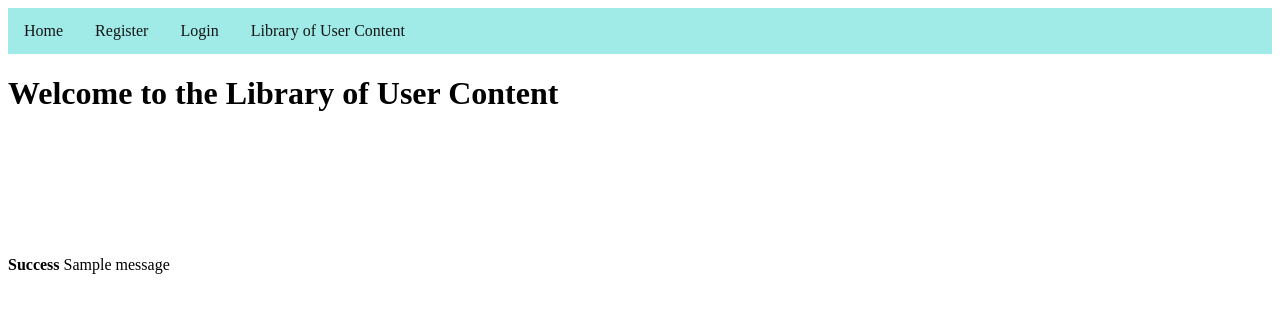
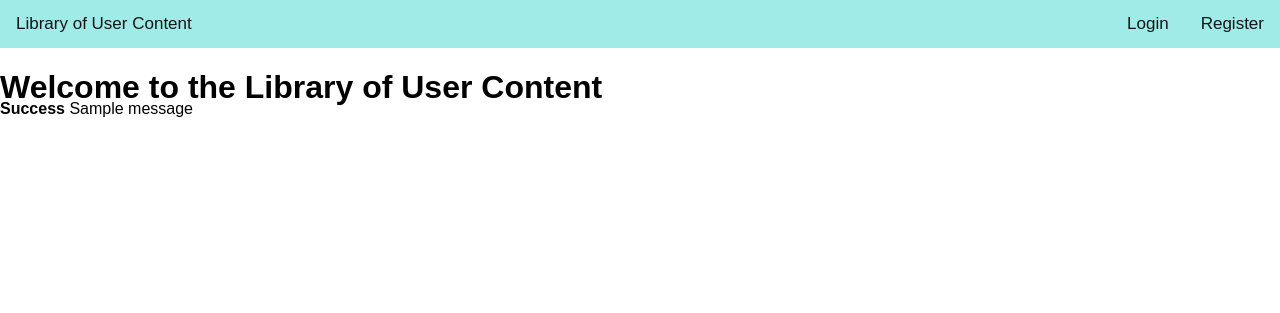
Before and after one commit to AleksandarMaznev/websiteprojectdjango, a Django app: template templates/web/index.html in a window 1280 px wide. Shown: the top 313 px of the page. Run offline with Django 3.2, Linux system fonts and the light colour scheme; the template is opened without the code that fills it, so the values that code supplies are empty; tables that the repository leaves empty hold one stand-in row (values such as "Sample post"); one stand-in notice (Sample message) is shown.

Commit message:
loads of updates

```diff
--- /dev/null
+++ b/static/styles/form.css
@@ -0,0 +1,29 @@
+.form {
+    width: 500px;
+    margin: 0 auto;
+    padding: 20px;
+    border: 1px solid #ccc;
+}
+
+h2 {
+    text-align: center;
+}
+
+input {
+    width: 100%;
+    padding: 10px;
+    margin-bottom: 10px;
+    border: 1px solid #ccc;
+}
+
+button {
+    width: 100%;
+    padding: 10px;
+    margin-bottom: 10px;
+    border: 1px solid #ccc;
+    cursor: pointer;
+}
+
+.error {
+    color: red;
+}
--- a/static/styles/navbar.css
+++ b/static/styles/navbar.css
@@ -1,25 +1,71 @@
-ul {
-  list-style-type: none;
+/*ul {*/
+/*  list-style-type: none;*/
+/*  margin: 0;*/
+/*  padding: 0;*/
+/*  overflow: hidden;*/
+/*  background-color: #A0EBE7;*/
+/*}*/
+
+/*li {*/
+/*  float: left;*/
+/*}*/
+
+/*li a {*/
+/*  display: block;*/
+/*  color: #151517;*/
+/*  text-align: center;*/
+/*  padding: 14px 16px;*/
+/*  text-decoration: none;*/
+/*}*/
+
+/*!* Change the link color to #111 (black) on hover *!*/
+/*li a:hover {*/
+/*  !*filter: brightness(50%)*!*/
+/*  background-color: #496B69 ;*/
+/*}*/
+
+/*!*.split {*!*/
+/*!*    float: right;*!*/
+/*!*    border-left: 1px solid #ddd;*!*/
+/*!*    padding-left: 1rem;*!*/
+/*!*}*!*/
+
+body {
   margin: 0;
-  padding: 0;
-  overflow: hidden;
-  background-color: #A0EBE7;
+  font-family: Arial, Helvetica, sans-serif;
 }
 
-li {
-  float: left;
+/* Create a top navigation bar with a black background color  */
+.topnav {
+  background-color: #A0EBE7;
+  overflow: hidden;
 }
 
-li a {
-  display: block;
+/* Style the links inside the navigation bar */
+.topnav a {
+  float: right;
   color: #151517;
   text-align: center;
   padding: 14px 16px;
   text-decoration: none;
+  font-size: 17px;
 }
 
-/* Change the link color to #111 (black) on hover */
-li a:hover {
-  /*filter: brightness(50%)*/
-  background-color: #496B69 ;
+/* Change the color of links on hover */
+.topnav a:hover {
+  background-color: #496B69;
+  color: whitesmoke;
+
 }
+
+/* Create a right-aligned (split) link inside the navigation bar */
+.topnav a.split {
+  float: left;
+  background-color: #A0EBE7;
+  color: #151517;
+}
+
+#messages {
+    position: absolute;
+    top: 100px;
+}
--- a/templates/web/alert.html
+++ b/templates/web/alert.html
@@ -1,11 +1,9 @@
 {% load static %}
 
 
-    {% if messages %}
+<div id="messages">
     {% for message in messages %}
-             <div id="message" class="container-fluid animated fadeInUp" style="position:absolute; z-index:1000; top:32%;">
-                  <div class="row text-center">
-                       <div class="ml-auto mr-2 col-4 alert alert-{{ message.tags }} alert-dismissible text-center" role="alert">
+        <div class="alert alert-{{ message.tags }} alert-dismissible text-center">
             <strong>
                 {% if message.level == DEFAULT_MESSAGE_LEVELS.ERROR %}
                     Error:
@@ -15,7 +13,5 @@
             </strong>
             {{ message }}
         </div>
+    {% endfor %}
 </div>
-               </div>
-            {% endfor %}
-      {% endif %}
--- a/templates/web/navbar.html
+++ b/templates/web/navbar.html
@@ -3,23 +3,17 @@
     <nav>
         {% if not profile.is_authenticated %}
             <div class="topnav">
-            <ul>
-                <li><a href="{% url 'index' %}">Home</a></li>
-                <li><a href="{% url 'register' %}">Register</a> </li>
-                <li><a href="{% url 'login' %}">Login</a></li>
-                <li><a href="{% url 'index' %}" class="split">Library of User Content</a></li>
-            </ul>
+                <a href="{% url 'index' %}" class="split">Library of User Content</a>
+                <a href="{% url 'register' %}">Register</a>
+                <a href="{% url 'login' %}">Login</a>
             </div>
         {% else %}
             <div class="topnav">
-            <ul>
-                <li><a href="{% url 'logout' %}">Logout</a></li>
-                <li><a href="{% url 'index' %}">Home</a></li>
-                <li><a href="{% url 'library' %}">Library</a> </li>
-                <li><a href="{% url 'profile' %}">Profile</a></li>
-                <li><a href="{% url 'index' %}" class="split">Library of User Content</a></li>
+                <a href="{% url 'index' %}" class="split">Library of User Content</a>
+                <a href="{% url 'logout' %}">Logout</a>
+                <a href="{% url 'library' %}">Library</a>
+                <a href="{% url 'profile' %}">Profile</a>
 
-            </ul>
             </div>
         {% endif %}
     </nav>
--- a/templates/web/register.html
+++ b/templates/web/register.html
@@ -1,8 +1,8 @@
-{% extends 'web/base.html' %}
 {% load static %}
 <!DOCTYPE html>
 <html lang="en">
 <head>
+    {% include 'web/styles.html' %}
     <meta charset="UTF-8">
     <title>Register</title>
 </head>
@@ -10,7 +10,7 @@
 <div id="wrapper">
  <!-- Create Profile Form -->
     <main>
-        {% block content %}
+    {% include 'web/navbar.html' %}
         <section id="register">
             <div class="form">
                 <h2>Create Profile</h2>
@@ -32,7 +32,6 @@
                 </form>
             </div>
         </section>
-        {% endblock %}
         </main>
 </div>
 </body>
--- a/templates/web/styles.html
+++ b/templates/web/styles.html
@@ -1,3 +1,4 @@
 {% load static %}
 
 <link rel="stylesheet" href="{% static "styles/navbar.css" %}">
+<link rel="stylesheet" href="{% static "styles/form.css" %}">
```
Also changed, not shown: websiteProject/web/models.py (+7 -0 lines). Lines whose indentation alone changed are shown as unchanged.
